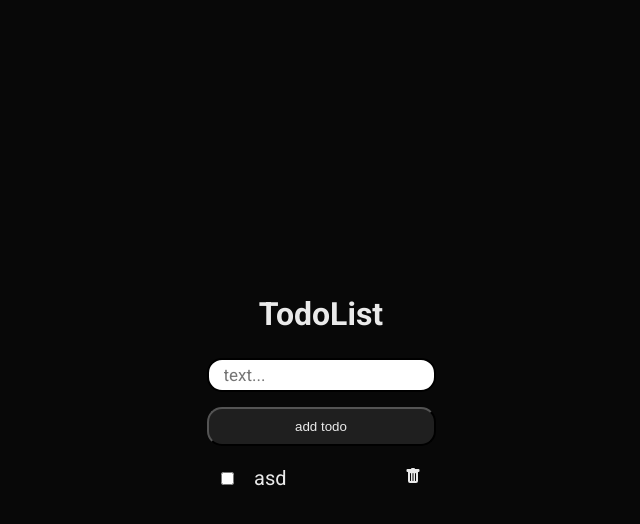
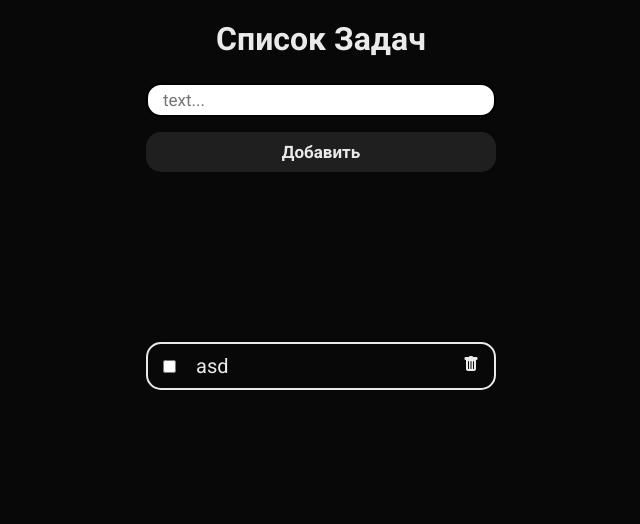
Before and after one commit to posop1/todo-with-redux, a React (Vite) app: page / in a window 1280 px wide. Shown: the top 524 px of the page, without its empty margins (319-959 px from the left). Built offline with nearby package versions, Linux system fonts and the light colour scheme.

Commit message:
redesing

```diff
--- a/src/App.jsx
+++ b/src/App.jsx
@@ -16,14 +16,15 @@ const App = () => {
 
   return (
     <div className="App">
-      <h1 className="logo">TodoList</h1>
+      <h1 className="logo">Список Задач</h1>
       <TodoForm
         value={text}
         updateText={setText}
         handleAction={handleAction}
       />
-
-      <TodoList />
+      <div className="main">
+        <TodoList />
+      </div>
     </div>
   )
 }
--- a/src/components/TodoForm/TodoForm.module.scss
+++ b/src/components/TodoForm/TodoForm.module.scss
@@ -3,6 +3,7 @@
   flex-direction: column;
 }
 .todo__input {
+  width: 350px;
   font-family: 'Roboto', sans-serif;
   border: 2px solid black;
   border-radius: 15px;
@@ -13,11 +14,16 @@
 }
 .todo__btn {
   background-color: #1f1f1f;
+  font-family: 'Roboto', sans-serif;
+  font-weight: 700;
+  font-size: 17px;
   color: #eaeaea;
   padding: 10px 0;
   border-radius: 15px;
+  border: none;
   cursor: pointer;
   transition: 0.3s ease-in-out;
+  outline: none;
 
   &:hover {
     background: #eaeaea;
--- a/src/components/TodoForm/index.jsx
+++ b/src/components/TodoForm/index.jsx
@@ -15,7 +15,7 @@ const TodoForm = ({ value, updateText, handleAction }) => {
         onClick={handleAction}
         className={styles.todo__btn}
       >
-        add todo
+        Добавить
       </button>
     </label>
   )
--- a/src/components/TodoList/TodoItem/TodoItem.module.scss
+++ b/src/components/TodoList/TodoItem/TodoItem.module.scss
@@ -4,18 +4,29 @@
   align-items: center;
   justify-content: space-between;
   min-width: 200px;
-  margin-bottom: 15px;
+  margin-bottom: 20px;
+  padding: 10px 15px;
+  border-radius: 15px;
+  min-width: 350px;
+  max-width: 350px;
+  width: 100%;
+  border: 2px solid #eaeaea;
+  transition: 0.1s ease-in-out;
+  color: #eaeaea;
+
+  &:hover {
+    background: #eaeaea;
+    color: #080808;
+  }
 }
 .todo__container {
   display: flex;
   align-items: center;
   flex-direction: row;
-  color: #eaeaea;
   gap: 20px;
   font-size: 20px;
 }
 .delete {
-  color: #eaeaea;
   cursor: pointer;
 }
 input:checked + span {
--- a/src/styles/app.scss
+++ b/src/styles/app.scss
@@ -2,12 +2,15 @@
   display: flex;
   flex-direction: column;
   align-items: center;
-  justify-content: center;
   background: #080808;
   min-height: 100vh;
   width: 100%;
 }
 .logo {
   color: #eaeaea;
+  margin-top: 20px;
   margin-bottom: 25px;
 }
+.main {
+  margin-top: 150px;
+}
```
